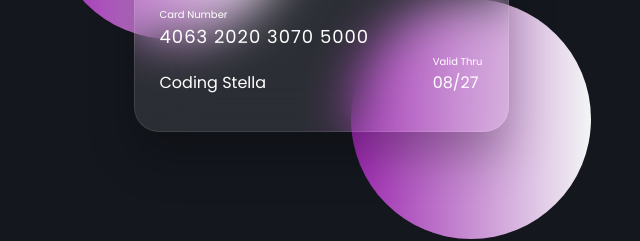
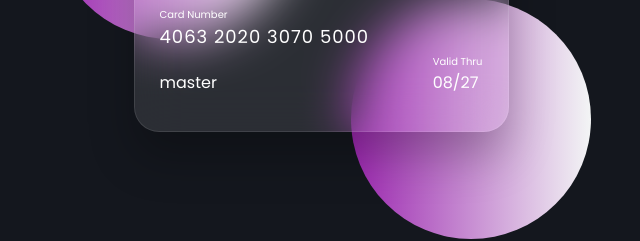
Before and after one commit to kaviyarasan-1997/Glassmorphism-Credit-Card, a plain HTML site: page index.html in a window 1280 px wide. Shown: the part 381-622 px from the top of the page, 319-959 px from the left. Drawn offline with Linux system fonts and the light colour scheme.

Commit message:
Update index.html

```diff
--- a/index.html
+++ b/index.html
@@ -23,7 +23,7 @@
             <div class="name-number">
               <h6>Card Number</h6>
               <h5 class="number">4063 2020 3070 5000</h5>
-              <h5 class="name">Coding Stella</h5>
+              <h5 class="name">master</h5>
             </div>
 
             <div class="valid-date">
```
